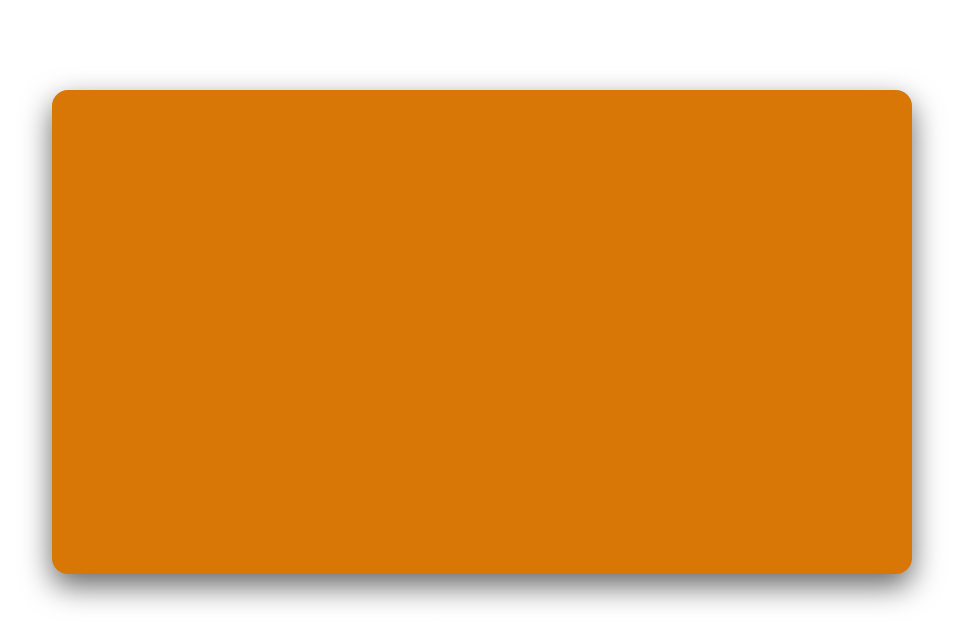
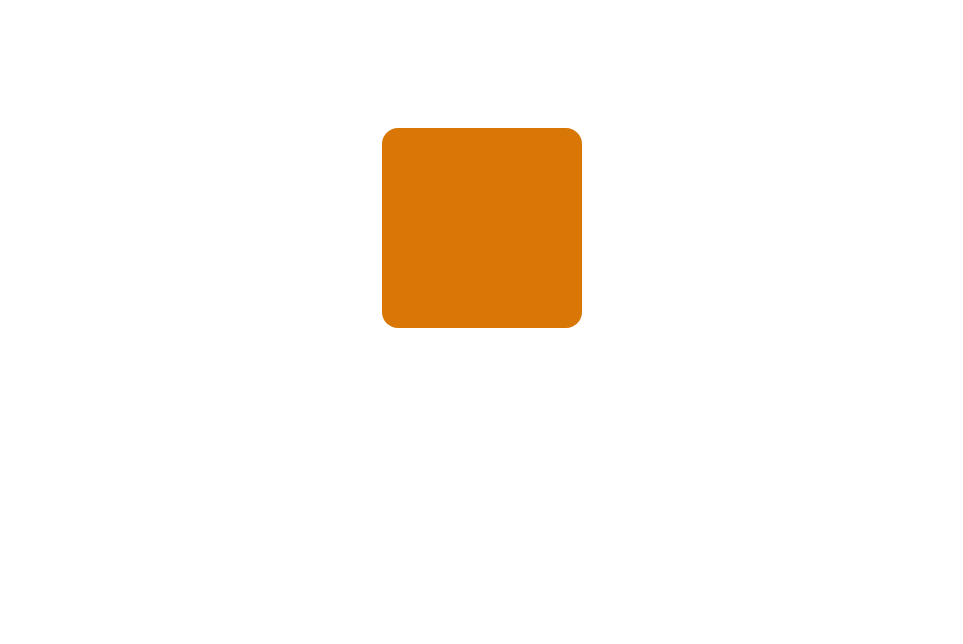
Before and after one commit to cliftontoaster-reid/ft_transcendence, a SvelteKit app in the folder svelte/: page /colors/amber in a window 1280 px wide. Shown: the top 644 px of the page, without its empty margins (158-1121 px from the left). Built offline with nearby package versions, Linux system fonts and the light colour scheme.

Commit message:
vvidéo addition

```diff
--- a/svelte/src/lib/Color.svelte
+++ b/svelte/src/lib/Color.svelte
@@ -11,6 +11,7 @@
     text: string;
   } = $props();
 
+  // All cards navigate to their detail page normally
   const colorUrl = $derived(resolve(`/colors/${slug}`));
 
   let startTime = 0;
--- a/svelte/src/routes/colors/[slug]/+page.svelte
+++ b/svelte/src/routes/colors/[slug]/+page.svelte
@@ -1,80 +1,89 @@
 <script lang="ts">
   import { page } from '$app/stores';
-  import { resolve } from '$app/paths';
+  import { base, resolve } from '$app/paths';
   import { colors } from '$lib/colors';
 
+  // Get the slug from the URL parameters
   const slug = $derived($page.params.slug);
-  const colorItem = $derived(colors.find(c => c.slug === slug));
-  const backUrl = $derived(resolve('/'));
+  const isRed = $derived(slug === 'red');
+
+  // Find the matching color object from your list
+  const colorData = $derived(colors.find(c => c.slug === slug));
 </script>
 
-<div class="top-bar">
-  <a href={backUrl} class="back-link">← Back to colors</a>
-</div>
+<svelte:head>
+  <title>{colorData?.text ?? 'Color Details'}</title>
+</svelte:head>
 
 <main>
-  {#if colorItem}
-    <div class="color-preview" style={`background-color: ${colorItem.color}`}></div>
+  {#if isRed}
+    <!-- Red Page: Plays the Rickroll Video -->
+    <h1>You found the secret video!</h1>
+    <div class="video-container">
+      <video controls autoplay class="centered-video">
+        <source src="{base}/rickroll.mp4" type="video/mp4" />
+        Your browser does not support the video tag.
+      </video>
+    </div>
+  {:else}
+    <!-- Standard Page: Blue, Green, etc. -->
+    <h1>{colorData?.text ?? 'Color Details'}</h1>
+    <p>{colorData?.summary ?? 'Detailed information about this color.'}</p>
 
-    <h1 class="color-title">{colorItem.text}</h1>
-    <p class="color-summary">{colorItem.summary}</p>
-  {:else}
-    <h1>Color not found</h1>
-    <a href={backUrl} class="back-link">Back to colors</a>
+    <div
+      class="color-preview"
+      style="background-color: {colorData?.color ?? '#000'};"
+    ></div>
   {/if}
+
+  <div class="back-link-container">
+    <a href={resolve('/')}>← Back to Home</a>
+  </div>
 </main>
 
 <style>
-  .top-bar {
-    position: absolute;
-    top: 25px;
-    left: 25px;
-    z-index: 10;
-  }
-
-  .back-link {
-    color: white;
-    text-decoration: none;
-    font-weight: bold;
-    padding: 8px 16px;
-    background: rgba(255, 255, 255, 0.1);
-    border-radius: 8px;
-    transition: background 0.2s ease;
-  }
-
-  .back-link:hover {
-    background: rgba(255, 255, 255, 0.2);
-  }
-
   main {
     min-height: 100vh;
-    padding: 90px 20px 40px;
+    padding: 50px 20px;
     box-sizing: border-box;
-    max-width: 900px;
-    margin: 0 auto;
+    display: flex;
+    flex-direction: column;
+    align-items: center;
+    justify-content: flex-start;
     text-align: center;
     color: white;
     font-family: Arial, sans-serif;
   }
 
-  .color-preview {
+  .video-container {
     width: 100%;
-    aspect-ratio: 16 / 9;
-    border-radius: 16px;
-    margin-bottom: 30px;
+    max-width: 800px;
+    margin: 30px auto;
+    display: flex;
+    justify-content: center;
+  }
+
+  .centered-video {
+    width: 100%;
+    max-width: 800px;
+    border-radius: 12px;
     box-shadow: 0 12px 30px rgba(0, 0, 0, 0.6);
   }
 
-  .color-title {
-    font-size: 2.5rem;
-    margin: 0 0 15px 0;
+  .color-preview {
+    width: 200px;
+    height: 200px;
+    margin: 30px auto;
+    border-radius: 16px;
   }
 
-  .color-summary {
-    font-size: 1.15rem;
-    line-height: 1.6;
-    color: rgba(255, 255, 255, 0.85);
-    max-width: 700px;
-    margin: 0 auto;
+  .back-link-container {
+    margin-top: 40px;
+  }
+
+  a {
+    color: white;
+    text-decoration: underline;
+    font-size: 16px;
   }
 </style>
```
Also changed, not shown: 1 other file (tests, documents, lock files or other folders).
